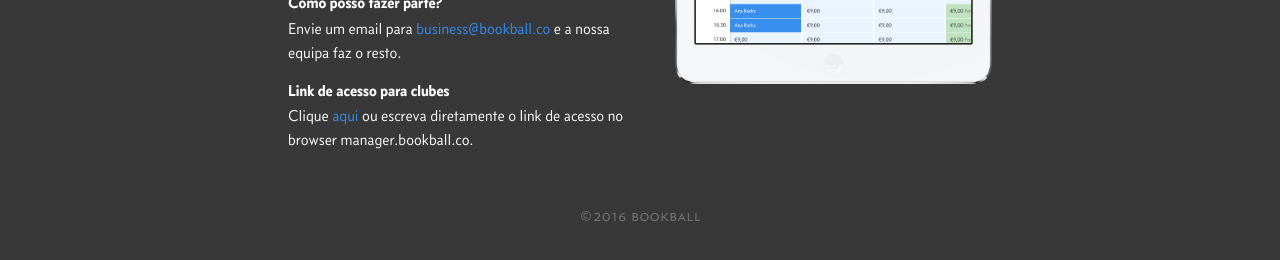
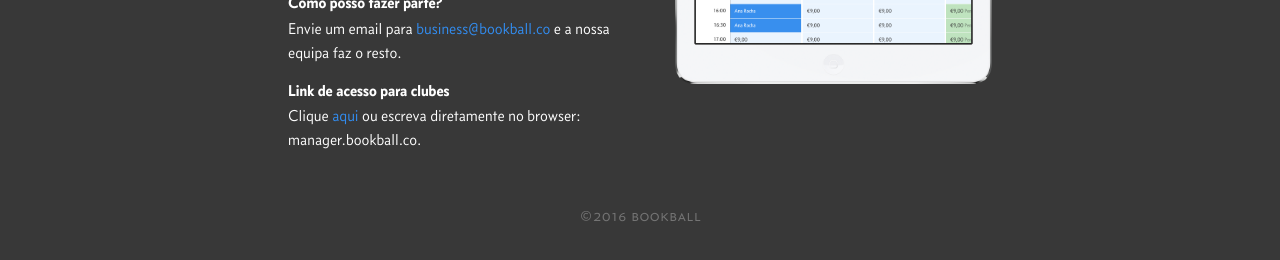
Before and after one commit to bookball/bookball-site, a Jekyll site: the page built from manager.html, in a window 1280 px wide. Shown: the part 477-737 px from the top of the page. Built offline with Jekyll 4.4.1, drawn with Linux system fonts in a browser that asks for light colours.

Commit message:
Update manager.html

```diff
--- a/manager.html
+++ b/manager.html
@@ -24,5 +24,5 @@
   <p>Envie um email para <a href="mailto:business@bookball.co">business@bookball.co</a> e a nossa equipa faz o resto.</p>
 
   <h3>Link de acesso para clubes</h3>
-  <p>Clique <a href="manager.bookball.co">aqui</a> ou escreva diretamente o link de acesso no browser manager.bookball.co.</p>
+  <p>Clique <a href="manager.bookball.co">aqui</a> ou escreva diretamente no browser: manager.bookball.co.</p>
 </div>
```
